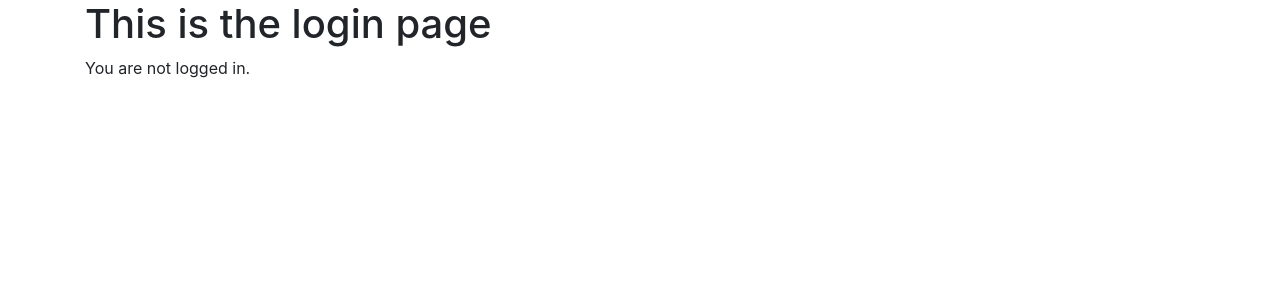
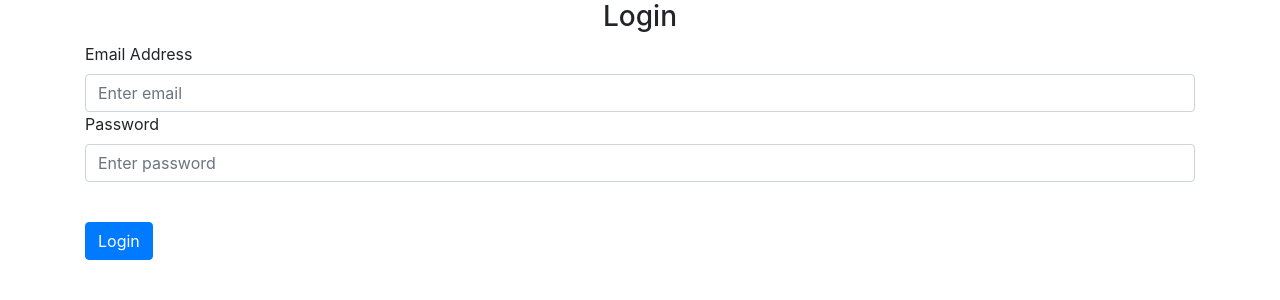
Before and after one commit to RebekkaHaley/simple-flask-web-app, a Flask app: page /login in a window 1280 px wide. Shown: the part 56-356 px from the top of the page. Run offline with Flask 3, Linux system fonts and the light colour scheme; some libraries are stand-ins or nearby versions.

Commit message:
[refactor] Re-do simple login page with form

```diff
--- a/website/templates/login.html
+++ b/website/templates/login.html
@@ -1,10 +1,16 @@
 {% extends "base.html" %}
 {% block title %}Login{% endblock %}
 {% block content %}
-<h1>This is the login page</h1>
-{% if boolean == True %}
-<p>You are not logged in.</p>
-{% else %}
-<p>Welcome {{ user + "!" }}</p>
-{% endif %}
+<form method="POST">
+    <h3 align="center">Login</h3>
+    <div class="form-group">
+        <label for="email">Email Address</label>
+        <input type="email" class="form-control" id="email" name="email" placeholder="Enter email">
+
+        <label for="password">Password</label>
+        <input type="password" class="form-control" id="password" name="password" placeholder="Enter password">
+    </div>
+    <br />
+    <button type="submit" class="btn btn-primary">Login</button>
+</form>
 {% endblock %}
```
